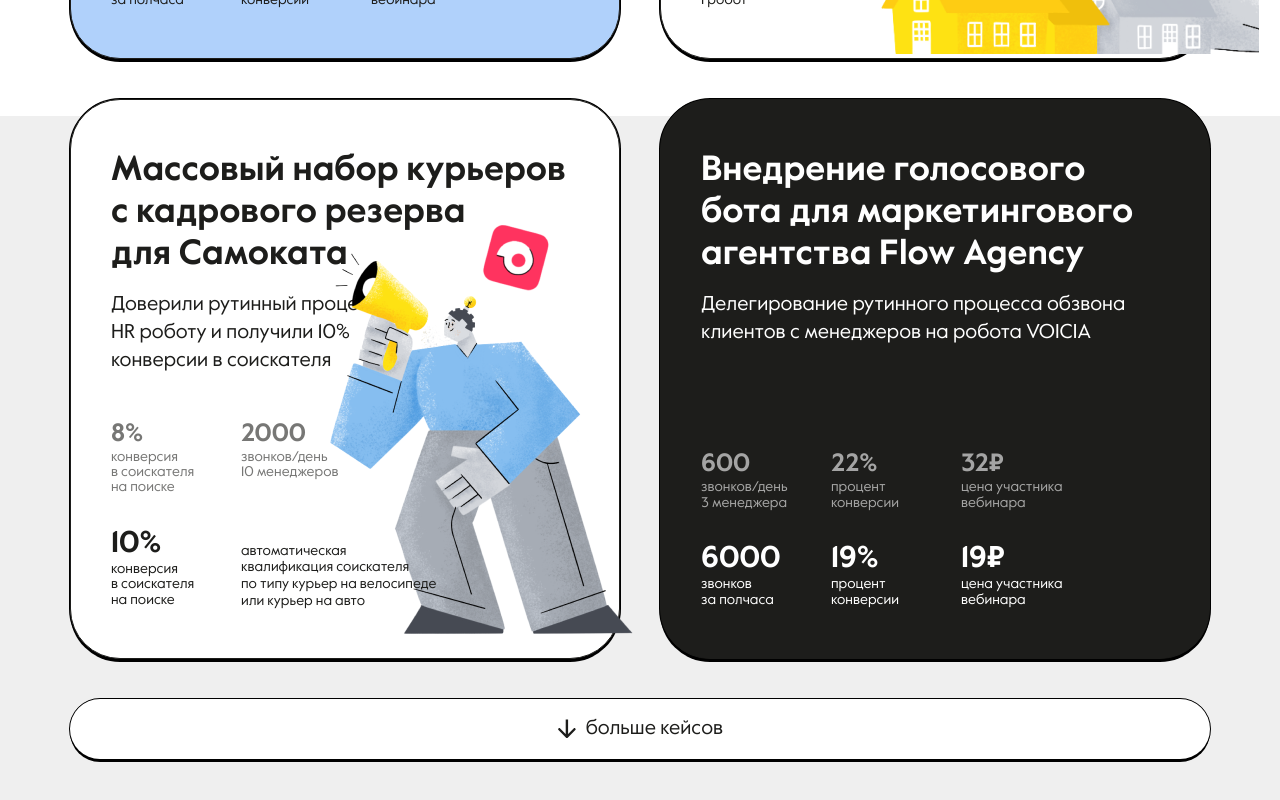
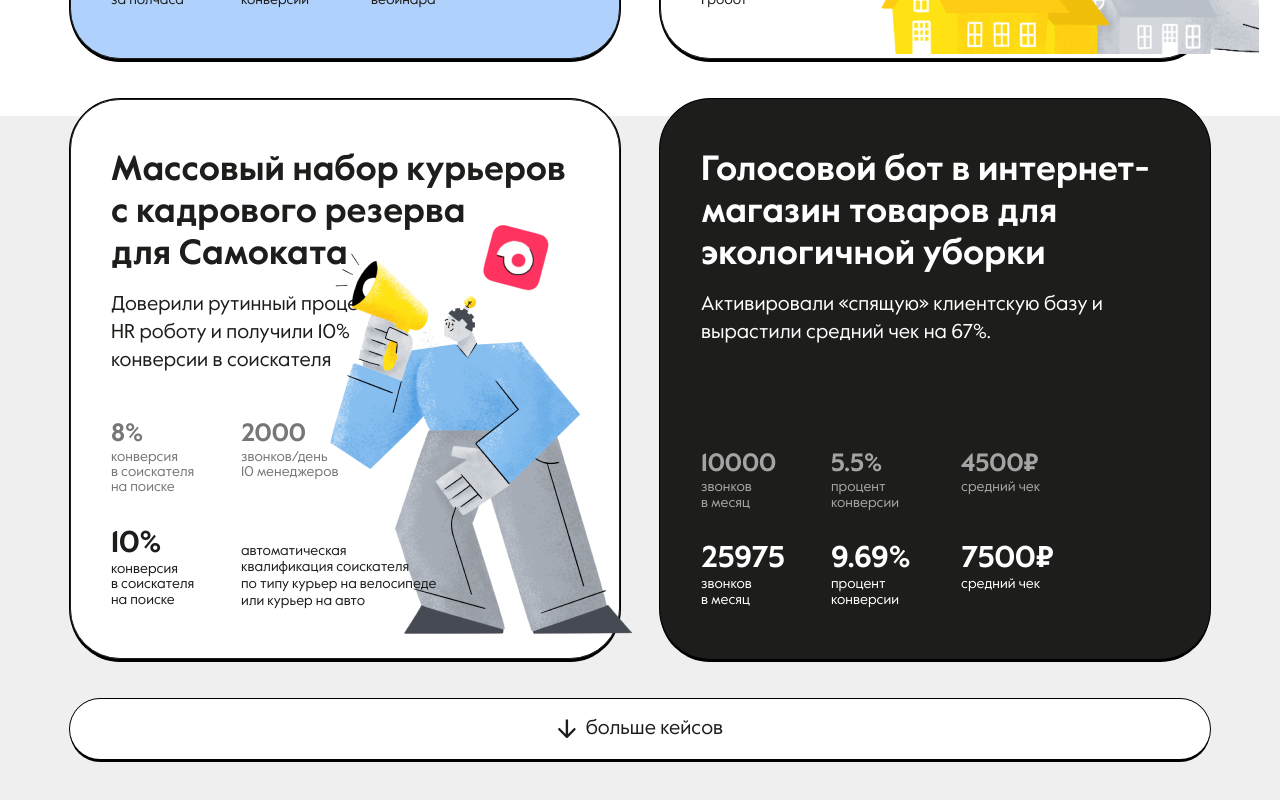
Before and after one commit to kirillmerzlyakov/sweet_cookie, a React (Create React App) app: page / in a window 1280 px wide. Shown: the part 1377-2177 px from the top of the page. Built offline with nearby package versions, Linux system fonts and the light colour scheme.

Commit message:
обновил текст

```diff
--- a/src/pages/second/secondBlock.tsx
+++ b/src/pages/second/secondBlock.tsx
@@ -130,43 +130,47 @@
 
         <div className={cn(s.step, s.step4)}>
           <div className={s.stepTitle}>
-            Внедрение голосового бота для маркетингового агентства Flow Agency
+            Голосовой бот в интернет-магазин товаров для экологичной уборки
           </div>
           <div className={s.stepdescription}>
-            Делегирование рутинного процесса обзвона клиентов с менеджеров
-            на робота VOICIA
+            Активировали «спящую» клиентскую базу и вырастили средний чек на
+            67%.
           </div>
           <div className={s.itemsWrapper}>
             <div className={s.row}>
-              {renderSmallItem("600", <>звонков/день 3&nbsp;менеджера</>)}
               {renderSmallItem(
-                "22%",
+                "10000",
+                <>
+                  звонков <br />в месяц
+                </>
+              )}
+              {renderSmallItem(
+                "5.5%",
                 <>
                   процент
                   <br />
                   конверсии
                 </>
               )}
-              {renderSmallItem("32₽", "цена участника вебинара")}
+              {renderSmallItem("4500₽", "средний чек")}
             </div>
             <div className={s.row}>
               {renderItem(
-                "6000",
+                "25975",
                 <>
                   звонков
-                  <br />
-                  за&nbsp;полчаса
+                  <br />в месяц
                 </>
               )}
               {renderItem(
-                "19%",
+                "9.69%",
                 <>
                   процент
                   <br />
                   конверсии
                 </>
               )}
-              {renderItem("19₽", "цена участника вебинара")}
+              {renderItem("7500₽", "средний чек")}
             </div>
           </div>
           <div className={s.play}>{triangle("#fff")}</div>
```
